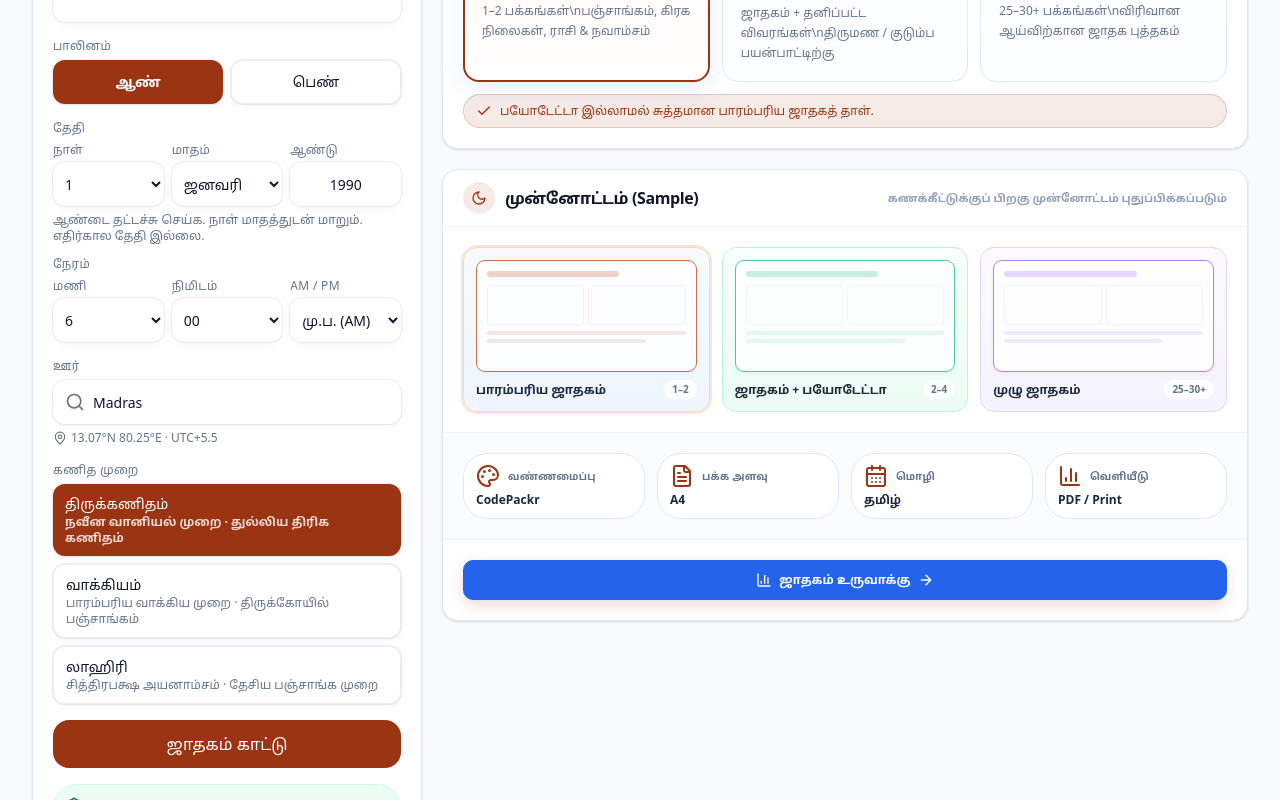
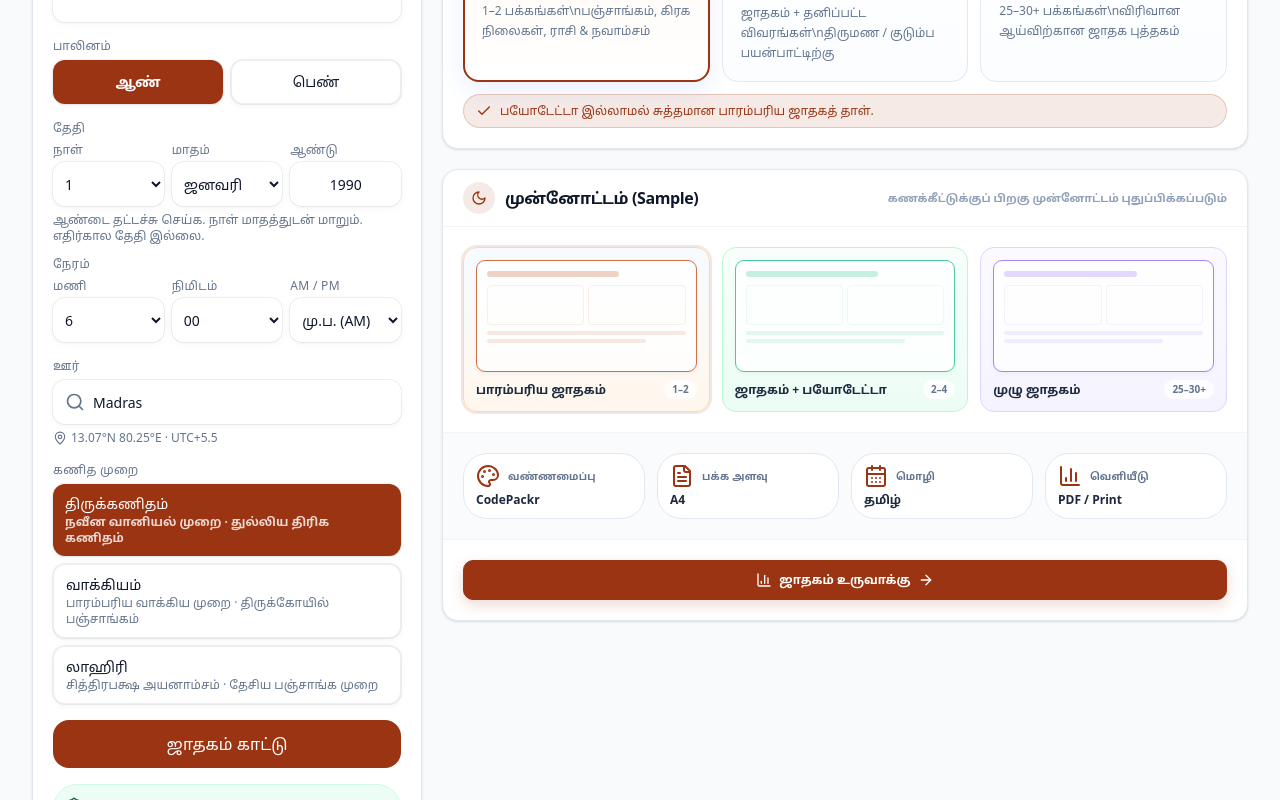
Before and after one commit to coolnaveen99/codepackr-astro, a React (Vite) app: page / in a window 1280 px wide. Shown: the part 551-1351 px from the top of the page. Built offline with nearby package versions, Linux system fonts and the light colour scheme.

Commit message:
style: finish restoring original accent colors

```diff
--- a/src/styles.css
+++ b/src/styles.css
@@ -187,7 +187,7 @@
       radial-gradient(circle at 15% 10%, rgba(217,119,6,.06), transparent 35%);
     z-index: -1;
   }
-  .astro-panel { box-shadow: 0 1px 2px rgba(15,23,42,.03), 0 8px 28px rgba(37,99,235,.045); }
+  .astro-panel { box-shadow: 0 1px 2px rgba(15,23,42,.03), 0 8px 28px rgba(154,52,18,.045); }
   .astro-report-card {
     min-height: 184px; border: 1px solid #e2e8f0; border-radius: 16px; padding: 18px;
     background: linear-gradient(180deg,#fff 0%,#fbfdff 100%);
@@ -195,10 +195,10 @@
   }
   .astro-report-card:hover { transform: translateY(-2px); border-color: #fdba74; box-shadow: 0 8px 24px rgba(154,52,18,.10); }
   .astro-report-card.is-selected { border: 2px solid #9a3412; padding: 17px; background: linear-gradient(180deg,#fff7ed 0%,#fff 100%); box-shadow: 0 8px 24px rgba(37,99,235,.10); }
-  .astro-preview-tile { border: 1px solid #dbe4f0; border-radius: 14px; padding: 12px; background: #fff; transition: border-color .18s ease,box-shadow .18s ease,transform .18s ease; }
+  .astro-preview-tile { border: 1px solid #e2e8f0; border-radius: 14px; padding: 12px; background: #fff; transition: border-color .18s ease,box-shadow .18s ease,transform .18s ease; }
   .astro-preview-tile.is-active { box-shadow: 0 0 0 2px rgba(154,52,18,.12); }
   .astro-preview-tile:hover { transform: translateY(-1px); }
-  .astro-preview-tile.tone-blue { background: linear-gradient(180deg,#f7fbff,#eff6ff); border-color: #fed7aa; }
+  .astro-preview-tile.tone-blue { background: linear-gradient(180deg,#f7fbff,#fff7ed); border-color: #fed7aa; }
   .astro-preview-tile.tone-green { background: linear-gradient(180deg,#f8fffb,#ecfdf5); border-color: #bbf7d0; }
   .astro-preview-tile.tone-violet { background: linear-gradient(180deg,#fcfaff,#f5f3ff); border-color: #ddd6fe; }
   .astro-paper-preview { min-height: 112px; border: 1px solid currentColor; border-radius: 9px; padding: 10px; opacity: .75; box-shadow: 0 2px 5px rgba(15,23,42,.05); background: #fff; }
@@ -206,9 +206,9 @@
   .tone-green .astro-paper-preview { color: #10b981; }
   .tone-violet .astro-paper-preview { color: #8b5cf6; }
   .astro-action { display:inline-flex; align-items:center; gap:.45rem; min-height:40px; border:1px solid #cbd5e1; border-radius:10px; padding:.55rem .85rem; background:#fff; color:#334155; font-size:.75rem; font-weight:700; transition:all .15s ease; }
-  .astro-action:hover { border-color:#93c5fd; background:#eff6ff; color:#7c2d12; }
-  .astro-action-primary { border-color:#2563eb; background:#2563eb; color:#fff; box-shadow:0 5px 14px rgba(154,52,18,.18); }
-  .astro-action-primary:hover { border-color:#1d4ed8; background:#1d4ed8; color:#fff; }
+  .astro-action:hover { border-color:#fdba74; background:#fff7ed; color:#7c2d12; }
+  .astro-action-primary { border-color:#9a3412; background:#9a3412; color:#fff; box-shadow:0 5px 14px rgba(154,52,18,.18); }
+  .astro-action-primary:hover { border-color:#7c2d12; background:#7c2d12; color:#fff; }
   .astro-traditional-preview table th { padding: 7px 8px; font-weight: 700; }
   .astro-traditional-preview table td { padding: 7px 8px; }
 }
```
